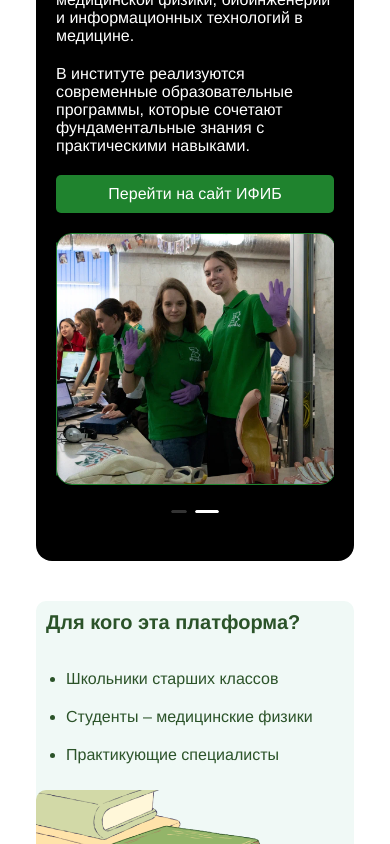
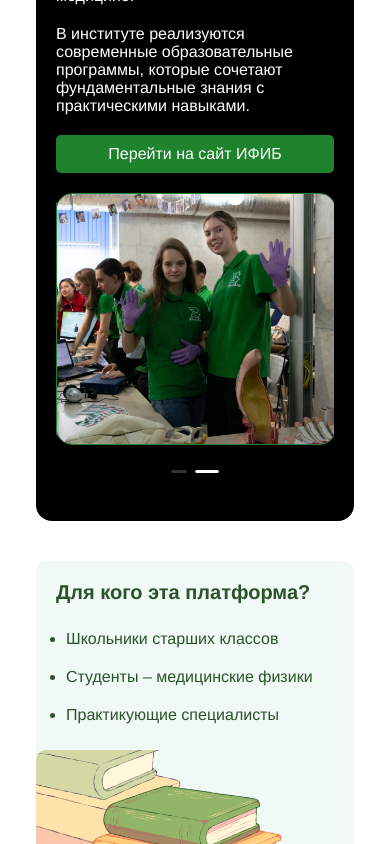
Before and after one commit to webDevArtur/mifi_ifib_v2, a React (Vite) app: page / in a window 390 px wide. Shown: the part 1913-2757 px from the top of the page. Built offline with nearby package versions, Linux system fonts and the light colour scheme; no server answers; a web font is replaced by a local one.

Commit message:
исправления

```diff
--- a/src/pages/HomePage/components/AboutSection/AboutSection.module.scss
+++ b/src/pages/HomePage/components/AboutSection/AboutSection.module.scss
@@ -107,6 +107,7 @@
   }
 
   .container {
+    margin-top: 0;
     padding: 20px;
   }
 
--- a/src/pages/HomePage/components/PlatformSection/PlatformSection.module.scss
+++ b/src/pages/HomePage/components/PlatformSection/PlatformSection.module.scss
@@ -125,7 +125,8 @@
   }
 
   .heading {
-    padding: 10px;
+    padding-top: 20px;
+    padding-bottom: 0px;
     font-size: 20px;
     margin: 0;
   }
```
